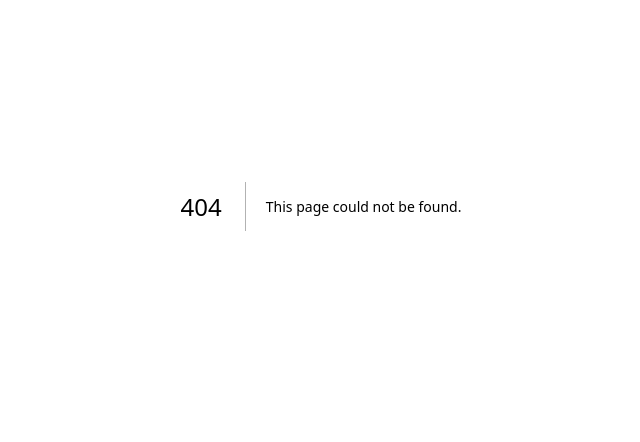
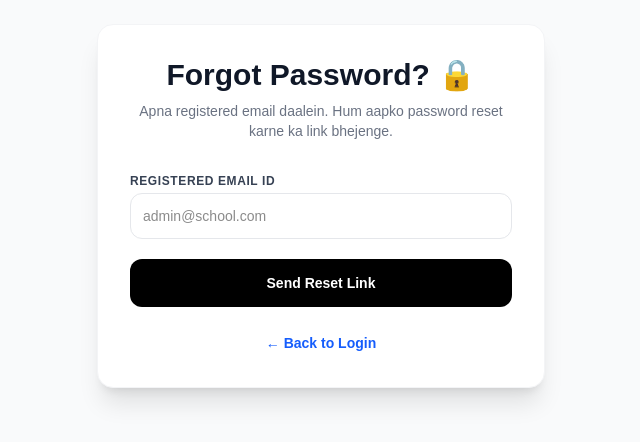
Before and after one commit to makeerp2026-gif/MAKE-ERP, a Next.js app: page /forgot-password in a window 1280 px wide. Before the commit this address had no page. Shown: the part 194-636 px from the top of the page, without its empty margins (319-959 px from the left). Built offline with nearby package versions, Linux system fonts and the light colour scheme.

Commit message:
AGAINForget pASSWROD

```diff
--- /dev/null
+++ b/src/app/forgot-password/page.tsx
@@ -0,0 +1,61 @@
+import { resetPassword } from '@/actions/auth'
+import Link from 'next/link'
+
+export default function ForgotPasswordPage({
+  searchParams,
+}: {
+  searchParams: { message?: string; error?: string }
+}) {
+  return (
+    <div className="min-h-screen flex flex-col items-center justify-center bg-gray-50">
+      <div className="max-w-md w-full bg-white p-8 rounded-2xl shadow-xl border border-gray-100">
+
+        <h2 className="text-3xl font-black text-gray-900 text-center mb-2">
+          Forgot Password? 🔒
+        </h2>
+        <p className="text-center text-sm text-gray-500 mb-8">
+          Apna registered email daalein. Hum aapko password reset karne ka link bhejenge.
+        </p>
+
+        {/* Success ya Error Message Dikhane ke liye */}
+        {searchParams?.error && (
+          <div className="mb-4 p-3 bg-red-50 text-red-600 text-sm rounded-lg font-medium text-center">
+            {searchParams.error}
+          </div>
+        )}
+        {searchParams?.message && (
+          <div className="mb-4 p-3 bg-green-50 text-green-600 text-sm rounded-lg font-medium text-center animate-fade-in">
+            {searchParams.message}
+          </div>
+        )}
+
+        {/* Form */}
+        <form action={resetPassword} className="space-y-5">
+          <div>
+            <label className="block text-xs font-bold text-gray-700 uppercase tracking-wider mb-1">
+              Registered Email ID
+            </label>
+            <input
+              name="email"
+              type="email"
+              required
+              className="w-full p-3 border border-gray-200 rounded-xl focus:ring-2 focus:ring-blue-500 outline-none text-sm"
+              placeholder="admin@school.com"
+            />
+          </div>
+
+          <button type="submit" className="w-full bg-black text-white p-3.5 rounded-xl font-bold text-sm hover:bg-gray-900 transition-all">
+            Send Reset Link
+          </button>
+        </form>
+
+        <div className="mt-6 text-center">
+          <Link href="/login/master" className="text-sm font-semibold text-blue-600 hover:underline">
+            ← Back to Login
+          </Link>
+        </div>
+
+      </div>
+    </div>
+  )
+}
```
